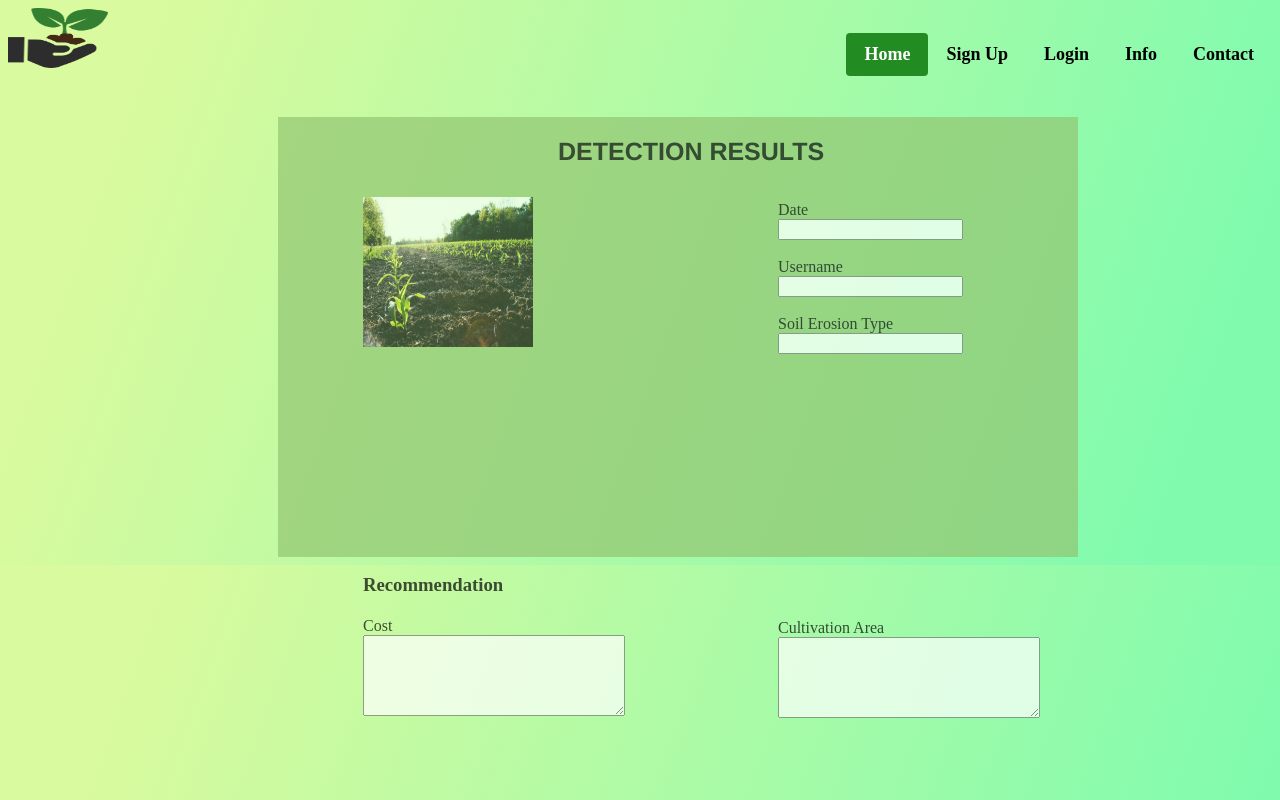
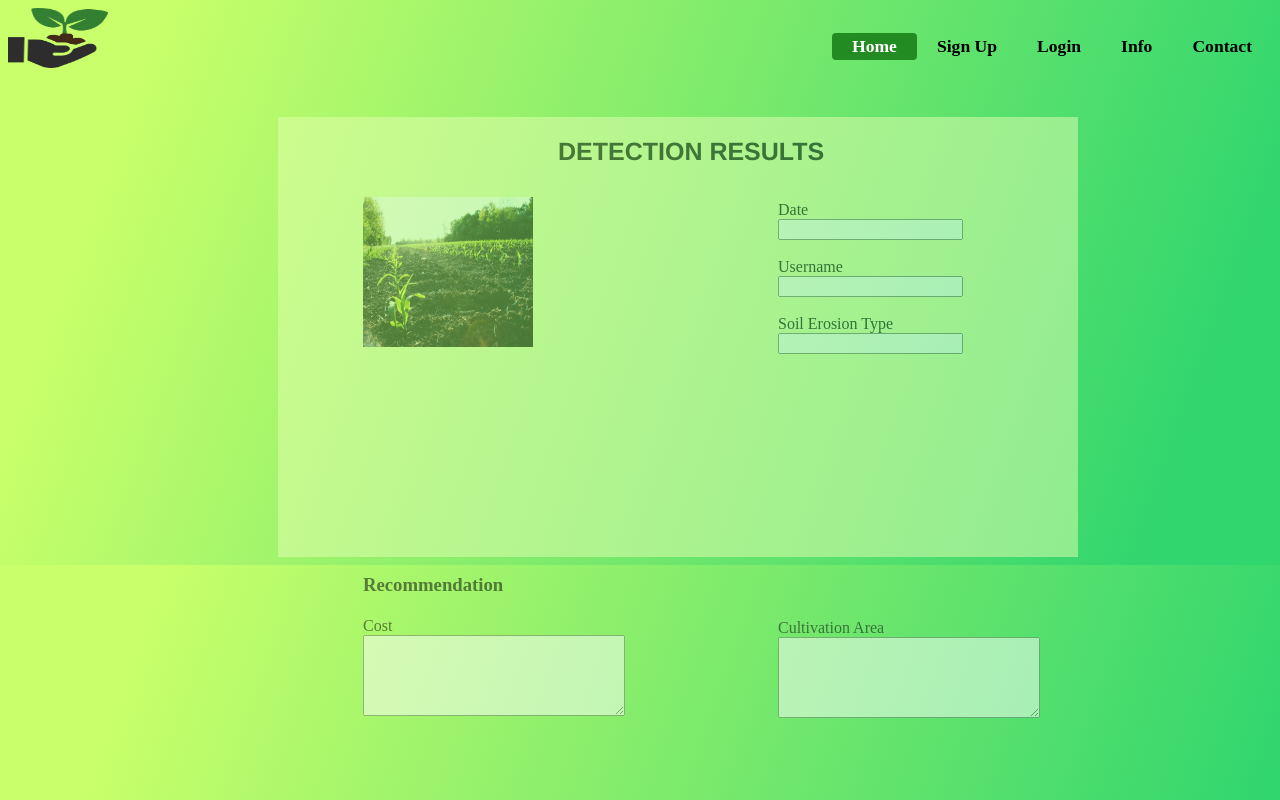
Before and after one commit to dhanushkijinadari/Soil-erosion-detection-system, a PHP site: page /result.html in a window 1280 px wide. Run offline with PHP 8.4, Linux system fonts and the light colour scheme.

Commit message:
Update style.css

```diff
--- a/DetectResult/style.css
+++ b/DetectResult/style.css
@@ -1,7 +1,16 @@
 /* Style the header with a grey background and some padding */
+
+
+*::selection {
+    background: var(--main-color);
+    color: #fff;
+}
+
 body{
-  background:linear-gradient(109.6deg, rgb(217, 250, 158) 11.2%, rgb(128, 251, 174) 91.1%);
+  color: var(--text-color);
+    background: linear-gradient(109.6deg, rgb(200, 255, 106) 11.2%, rgb(49, 214, 110) 91.1%);
 }
+
 .header.img {
   padding: 0;
 }
@@ -11,14 +20,17 @@
   float: left;
   color: black;
   text-align: center;
-  padding: 18px;
+  padding: 10px 20px;
   text-decoration: none;
-  font-size: 18px;
+  font-size: 1.1rem;
   line-height: 7px;
   border-radius: 4px;
   margin-top: 25px;
-  font-weight: bold;
+  font-weight: 600;
+  display: flex;
 }
+
+
 
 
 /* Style the logo link (notice that we set the same value of line-height and font-size to prevent the header to increase when the font gets bigger */
@@ -26,8 +38,7 @@
 
 /* Change the background color on mouse-over */
 .header a:hover {
-  background-color:#90EE90;
-  color: black;
+  color: white;
 }
 
 /* Style the active/current link*/
@@ -44,8 +55,8 @@
 .rectangle {
   height:440px;
   width: 800px;
-  background-color:#93C572;
-  opacity: 0.7;
+  background-color:  #e6ffb3;
+  opacity: 0.5;
   margin-left:270px;
   margin-top: 45px;
 
@@ -81,6 +92,7 @@
   margin-left: 85px;
   position: absolute;
   bottom: 185px;
+  color: black;
 
 }
 .form3 {
```
